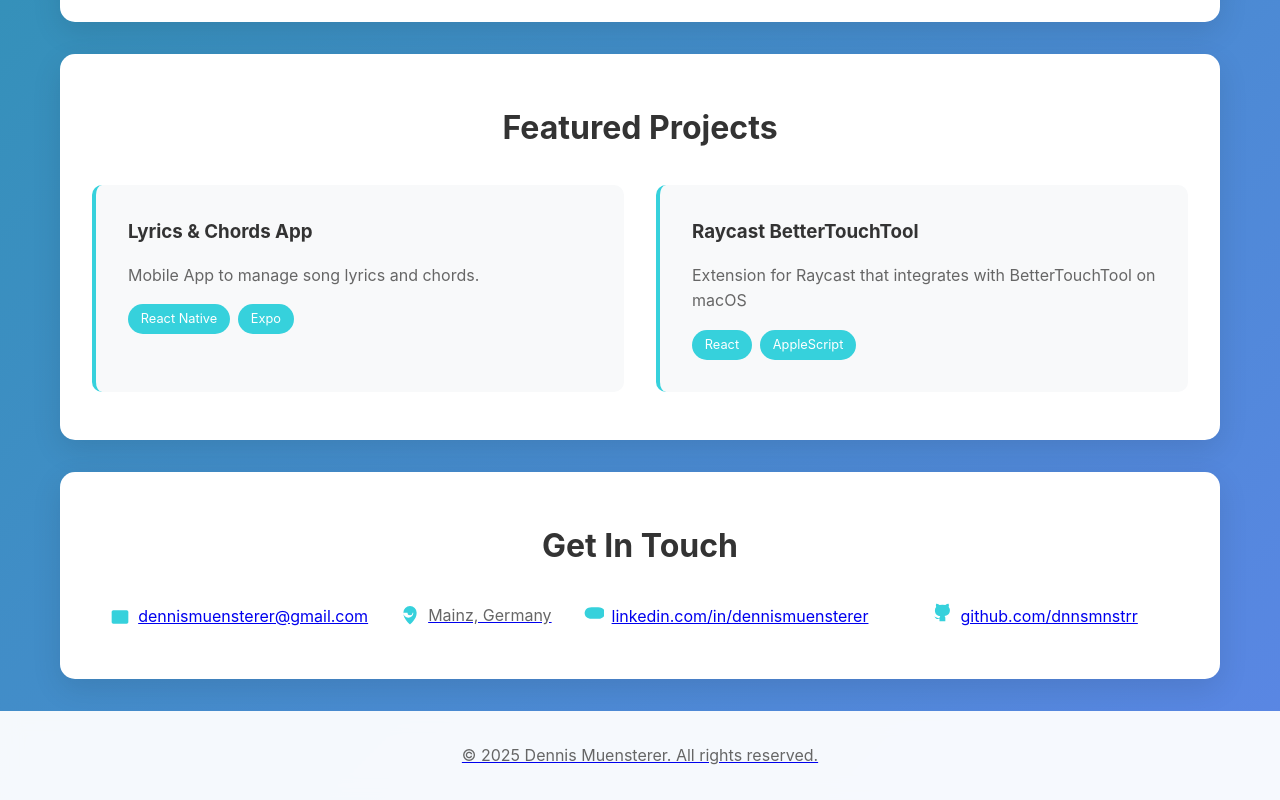
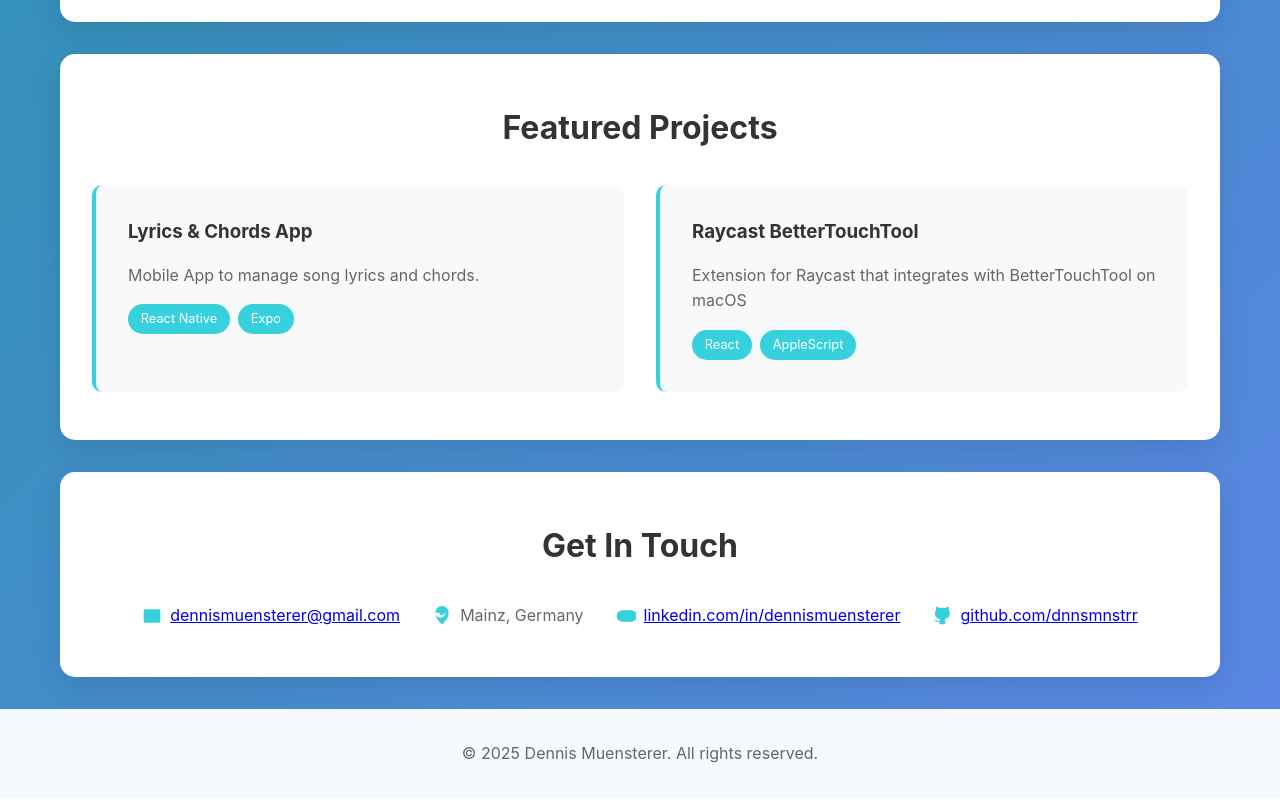
Before and after one commit to dnnsmnstrr/uberspace, a website: page src/index.html in a window 1280 px wide. Shown: the part 1087-1887 px from the top of the page. Drawn offline with Linux system fonts and the light colour scheme.

Commit message:
Fix mailto and close link tags

```diff
--- a/src/index.html
+++ b/src/index.html
@@ -342,7 +342,7 @@
                             d="M4 4H20C21.1 4 22 4.9 22 6V18C22 19.1 21.1 20 20 20H4C2.9 20 2 19.1 2 18V6C2 4.9 2.9 4 4 4Z" />
                         <polyline points="22,6 12,13 2,6" />
                     </svg>
-                    <a href="mailto://dennismuensterer@gmail.com">dennismuensterer@gmail.com</span>
+                    <a href="mailto:dennismuensterer@gmail.com">dennismuensterer@gmail.com</a>
                 </div>
                 <div class="contact-item">
                     <svg class="contact-icon" viewBox="0 0 24 24">
@@ -356,14 +356,14 @@
                         <path d="M9 19C-2 19 -2 5 9 5h8c11 0 11 14 0 14h-8z" />
                         <polyline points="15,9 12,12 15,15" />
                     </svg>
-                    <a href="https://www.linkedin.com/in/dennismuensterer">linkedin.com/in/dennismuensterer</span>
+                    <a href="https://www.linkedin.com/in/dennismuensterer">linkedin.com/in/dennismuensterer</a>
                 </div>
                 <div class="contact-item">
                     <svg class="contact-icon" viewBox="0 0 24 24">
                         <path
                             d="M9 19c-5 1.5-5-2.5-7-3m14 6v-3.87a3.37 3.37 0 0 0-.94-2.61c3.14-.35 6.44-1.54 6.44-7A5.44 5.44 0 0 0 20 4.77 5.07 5.07 0 0 0 19.91 1S18.73.65 16 2.48a13.38 13.38 0 0 0-7 0C6.27.65 5.09 1 5.09 1A5.07 5.07 0 0 0 5 4.77a5.44 5.44 0 0 0-1.5 3.78c0 5.42 3.3 6.61 6.44 7A3.37 3.37 0 0 0 9 18.13V22" />
                     </svg>
-                    <a href="https://www.github.com/dnnsmnstrr">github.com/dnnsmnstrr</span>
+                    <a href="https://www.github.com/dnnsmnstrr">github.com/dnnsmnstrr</a>
                 </div>
             </div>
         </section>
```
